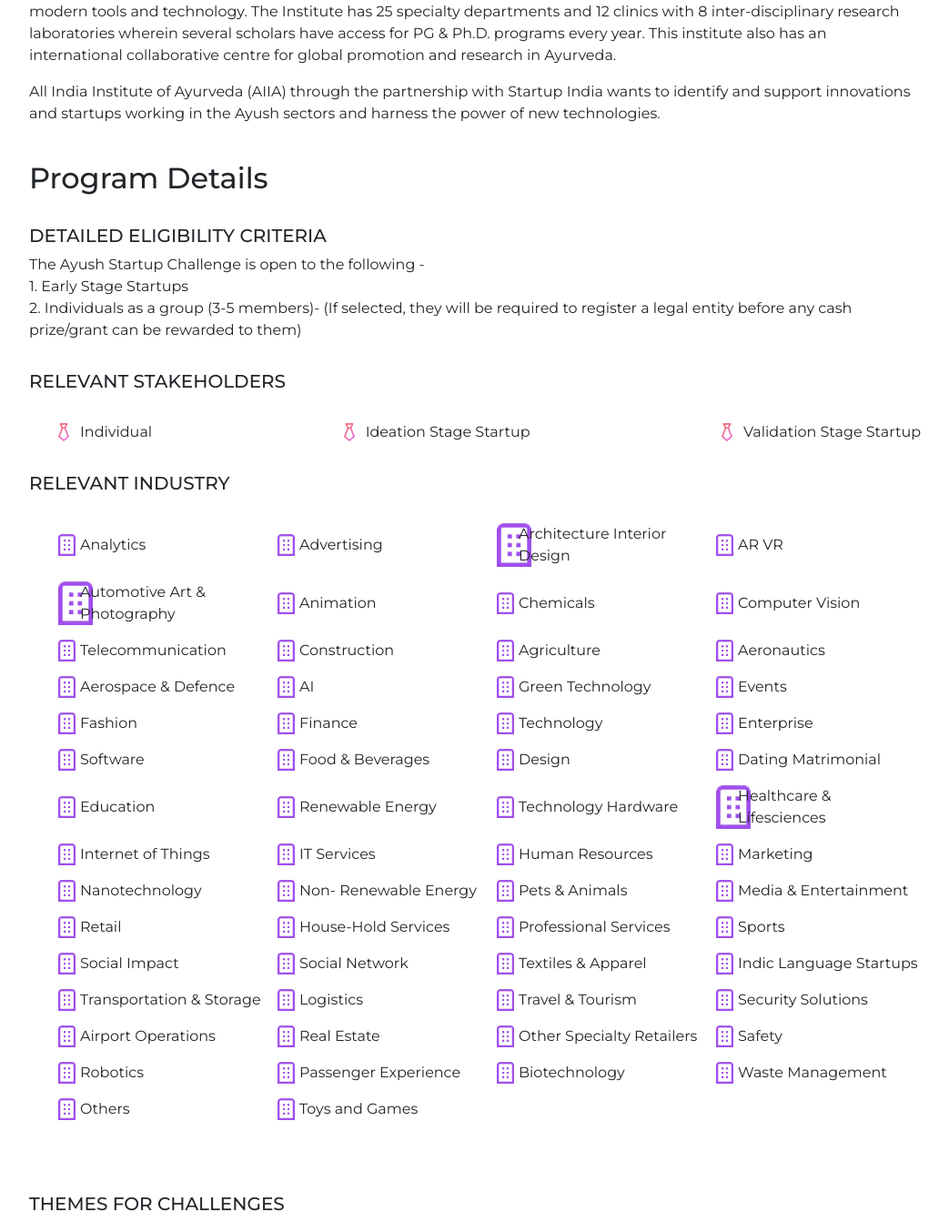
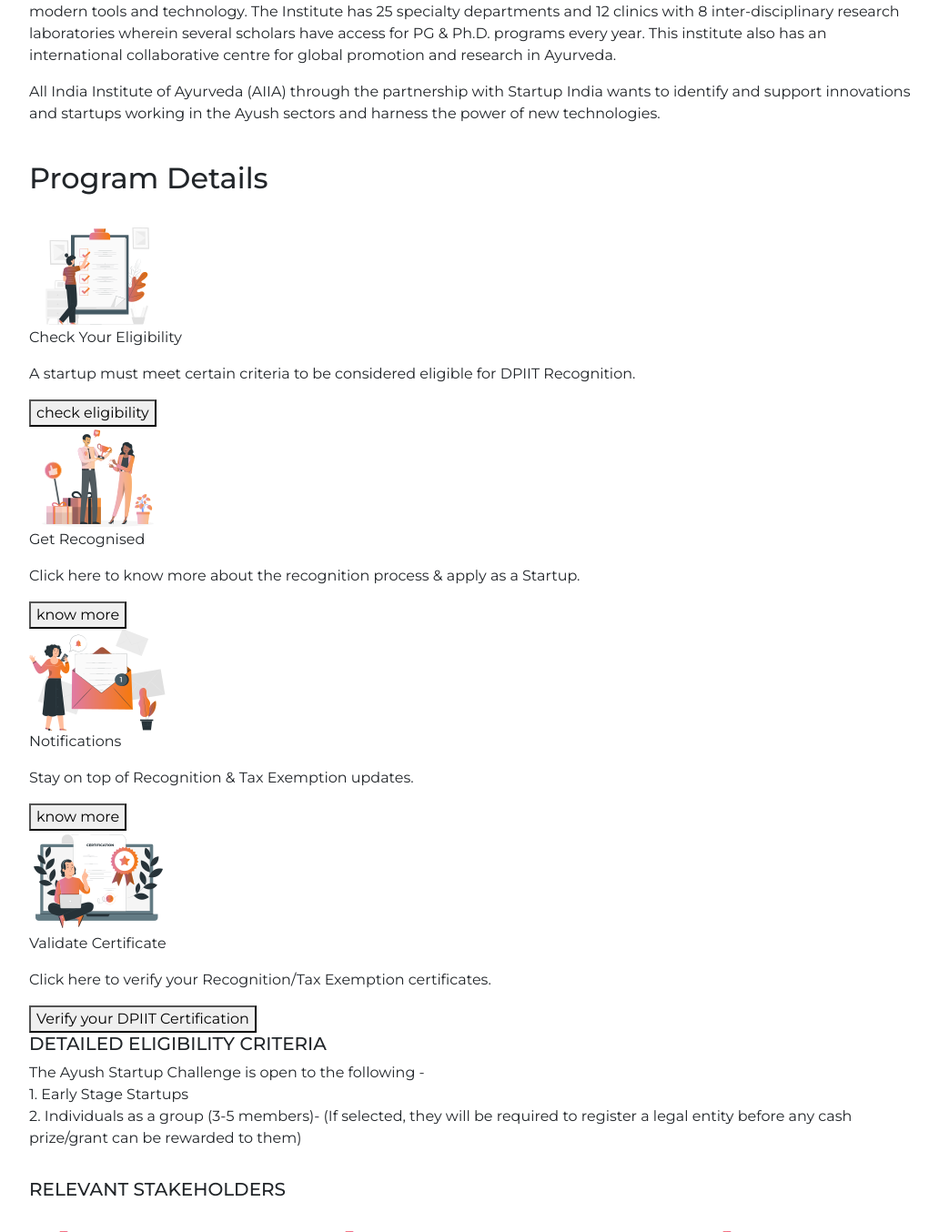
Before and after one commit to sanjithsmurthy/ayush-startup-portal, a Django app: page / in a window 1280 px wide; the page is wider, and only the part inside the window is pictured. Shown: the part 753-2107 px from the top of that part at 91% size, without its empty margins (118-1161 px from the left). Run offline with Django 5.2, Linux system fonts and the light colour scheme.

Commit message:
index edited

```diff
--- a/startup-ayush-portal/project/app/templates/app/index.html
+++ b/startup-ayush-portal/project/app/templates/app/index.html
@@ -120,6 +120,47 @@
             </p>
             <br>
             <h2>Program Details</h2><br>
+
+            <div class="option">
+                <section  class="dollar">
+                    {% load static %}
+                    <img src="{% static 'app/eligibility.png' %}" alt="gears">
+                  <p>Check Your Eligibility</p>
+                  <p>A startup must meet certain criteria to be considered eligible for DPIIT Recognition.</p>
+                  <button>check eligibility</button>
+                </section>
+
+
+                <section  class="dollar">
+                    {% load static %}
+                    <img src="{% static 'app/recognised.png' %}" alt="gears">
+                    <p>Get Recognised</p>
+                    <p>Click here to know more about the recognition process & apply as a Startup.</p>
+                    <button>know more</button>
+
+                </section>
+
+
+
+                <section  class="dollar">
+                    {% load static %}
+                    <img src="{% static 'app/notification.png' %}" alt="gears">
+                    <p>Notifications</p>
+                    <p>Stay on top of Recognition & Tax Exemption updates.</p>
+                    <button class="know more">know more</button>
+
+                </section>
+
+                <section  class="dollar">
+                    {% load static %}
+                    <img src="{% static 'app/certificate.png' %}" alt="gears">
+                    <p>Validate Certificate</p>
+                    <p>Click here to verify your Recognition/Tax Exemption certificates.</p>
+                    <button>Verify your DPIIT Certification</button>
+
+                </section>
+              </div>
+
             <h5> DETAILED ELIGIBILITY CRITERIA</h5>
             <p>
                 The Ayush Startup Challenge is open to the following -<br>
```
Also changed, not shown: startup-ayush-portal/project/app/static/app/certificate.png (added), startup-ayush-portal/project/app/static/app/eligibility.png (added), startup-ayush-portal/project/app/static/app/notification.png (added), startup-ayush-portal/project/app/static/app/recognised.png (added), startup-ayush-portal/project/app/templates/app/style.css (deleted).
